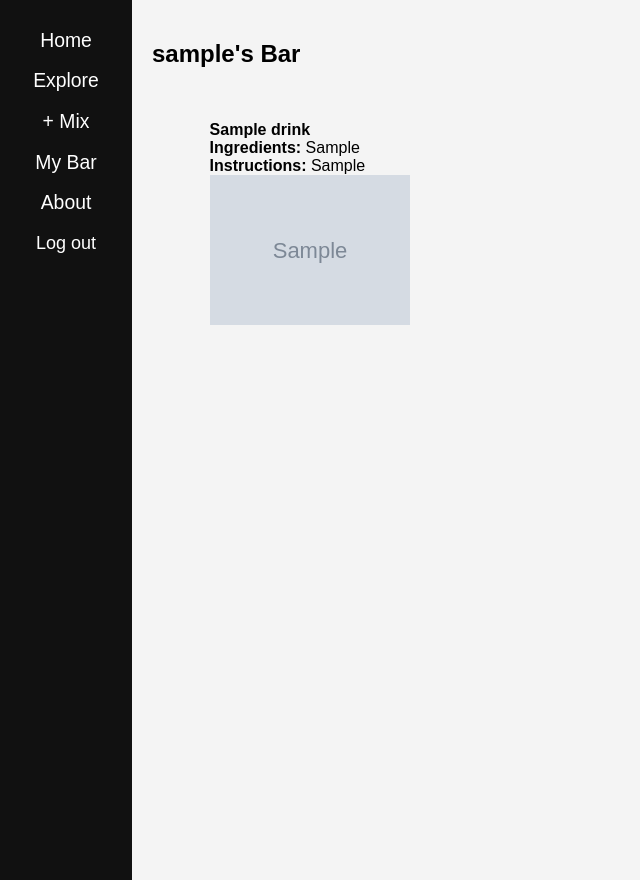
After one commit to anubisrises101/BarrellnBlend, a Django app: page /bar/ in a window 1280 px wide. The commit adds this page. Shown: the whole page, without its empty margins (0-640 px from the left). Run offline with Django 5.2, Linux system fonts and the light colour scheme; a user stored in the database is signed in; tables that the repository leaves empty hold one stand-in row (values such as "Sample post"); grey boxes marked "Sample" are stand-in pictures.

Commit message:
add detail page and bar page and create add to bar functionality and add regenerate drink button

```diff
--- a/main_app/models.py
+++ b/main_app/models.py
@@ -16,7 +16,7 @@ class Drink(models.Model):
     instructions = models.TextField()
     # garnish = models.TextField()
     img_url = models.URLField(max_length=300, blank=True, null=True)
-    user = models.ForeignKey(User, on_delete=models.CASCADE)
+    user = models.ForeignKey(User, related_name='drinks_in_bar', on_delete=models.CASCADE)
 
     def __str__(self):
         return f"{self.name} ({self.id})"
--- a/main_app/templates/base.html
+++ b/main_app/templates/base.html
@@ -29,8 +29,9 @@
       <ul>
         {% if user.is_authenticated %}
           <li><a href="{% url 'home' %}">Home</a></li>
-          <li><a href="{% url 'generate_drink' %}">+ Mix!</a></li>
           <li><a href="{% url 'all_drinks' %}">Explore</a></li>
+          <li><a href="{% url 'generate_drink' %}">+ Mix</a></li>
+          <li><a href="{% url 'bar' %}">My Bar</a></li>
           <li><a href="{% url 'about' %}">About</a></li>
           <li>
             <form id="logout-form" method="post" action="{% url 'logout' %}">
--- a/main_app/templates/drinks/all_drinks.html
+++ b/main_app/templates/drinks/all_drinks.html
@@ -1,5 +1,5 @@
 {% extends 'base.html' %} {% load static %} {% block head %}
-<link rel="stylesheet" href="{% static 'css/cats/cat-index.css' %}" />
+<link rel="stylesheet" href="{% static 'css/base.css' %}" />
 {% endblock %} {% block content %} {% if error %}
 <p style="color: red">{{ error }}</p>
 {% endif %}
@@ -10,7 +10,7 @@
   <ul>
     {% for drink in drinks %}
     <li>
-      <strong>{{ drink.name }}</strong><br />
+      <a href="{% url 'drink_detail' drink.id %}"><strong>{{ drink.name }}</strong></a><br />
     </li>
     {% endfor %}
   </ul>
--- /dev/null
+++ b/main_app/templates/drinks/bar.html
@@ -0,0 +1,20 @@
+{% extends 'base.html' %} {% load static %} {% block head %}
+<link rel="stylesheet" href="{% static 'css/drinks/generate_drink.css' %}" />
+{% endblock %} {% block content %} {% if error %}
+<p style="color: red">{{ error }}</p>
+{% endif %}
+
+  <h2>{{ request.user.username }}'s Bar</h2>
+  <ul>
+    {% for drink in user.drinks_in_bar.all %}
+      <li>
+        <strong>{{ drink.name }}</strong><br>
+        <strong>Ingredients:</strong> {{ drink.ingredients|safe }}<br>
+        <strong>Instructions:</strong> {{ drink.instructions|safe }}<br>
+        {% if drink.img_url %}
+          <img src="{{ drink.img_url }}" alt="{{ drink.name }}" style="max-width: 200px;">
+        {% endif %}
+      </li>
+    {% endfor %}
+  </ul>
+{% endblock %}
--- a/main_app/urls.py
+++ b/main_app/urls.py
@@ -8,4 +8,7 @@ urlpatterns = [
     path('accounts/login/', views.LoginView.as_view(), name='login'),
     path('generate_drink/', views.generate_drink, name='generate_drink'),
     path('drinks/', views.drink_index, name='all_drinks'),
+    path('add_to_bar/', views.add_to_bar, name='add_to_bar'),
+    path('bar/', views.bar, name='bar'),
+    path('drinks/<int:drink_id>/', views.drink_detail, name='drink_detail'),
 ]
--- a/main_app/views.py
+++ b/main_app/views.py
@@ -1,4 +1,4 @@
-from django.shortcuts import render, redirect
+from django.shortcuts import render, redirect, get_object_or_404
 from django.http import JsonResponse
 from django.views.decorators.csrf import csrf_exempt
 from django.contrib.auth.views import LoginView
@@ -40,19 +40,16 @@ def signup(request):
     form = UserCreationForm()
     context = {"form": form, "error_message": error_message}
     return render(request, "signup.html", context)
-    # Same as:
-    # return render(
-    #     request,
-    #     'signup.html',
-    #     {'form': form, 'error_message': error_message}
-    # )
 
 
 def generate_drink_prompt(user_input):
     response = openai.chat.completions.create(
-        model="gpt-4o-mini",
+        model="gpt-3.5-turbo",
         messages=[
-            {"role": "system", "content": "You are a cocktail recipe creator. Your task is to create a drink recipe based on the user's ingredients."},
+            {
+                "role": "system",
+                "content": "You are a cocktail recipe creator. Your task is to create a drink recipe based on the user's ingredients.",
+            },
             {
                 "role": "user",
                 "content": f"Create a cocktail using only: {user_input}. Render a picture, the drink name, ingredients, instructions. Please use complete sentences.",
@@ -60,7 +57,6 @@ def generate_drink_prompt(user_input):
         ],
         max_tokens=150,
     )
-    print(response)
     return response.choices[0].message.content.strip()
 
 
@@ -70,26 +66,35 @@ def generate_drink(request):
         user_ingredients = request.POST.get("ingredients")
         if user_ingredients:
             drink_recipe = generate_drink_prompt(user_ingredients)
-            # potentially remove markdown text
-            drink_recipe = drink_recipe.replace("**", "").replace("*", "").replace("#", "").replace("##", "").replace("###", "").replace("####", "").replace("#####", "").replace("######", "").replace(">", "").replace("Ingredients:", "").replace("Instructions:", "").replace("Cocktail name:", "").replace("Cocktail Name:", "").replace("Drink Name:", "")
+            drink_recipe = (
+                drink_recipe.replace("**", "")
+                .replace("*", "")
+                .replace("#", "")
+                .replace("##", "")
+                .replace("###", "")
+                .replace("####", "")
+                .replace("#####", "")
+                .replace("######", "")
+                .replace(">", "")
+                .replace("Ingredients:", "")
+                .replace("Instructions:", "")
+                .replace("Cocktail name:", "")
+                .replace("Cocktail Name:", "")
+                .replace("Drink Name:", "")
+            )
             drink_recipe = re.sub(r"\d+\. ", "<br>🍸 ", drink_recipe)
             drink_recipe = re.sub(r"- ", "<br>📍 ", drink_recipe)
-
-            # drink_recipe.replace(r"\d+\. ", "<br><br><br>")
             recipe_parts = drink_recipe.split("\n\n")
             recipe_name = recipe_parts[0] if len(recipe_parts) > 0 else ""
             recipe_ingredients = recipe_parts[1] if len(recipe_parts) > 1 else ""
             recipe_instructions = recipe_parts[2] if len(recipe_parts) > 2 else ""
-            recipe_img_url = recipe_parts[3] if len(recipe_parts) > 3 else ""
 
-            drink = Drink.objects.create(
+            drink = Drink(
                 name=recipe_name,
                 ingredients=recipe_ingredients,
                 instructions=recipe_instructions,
-                img_url=recipe_img_url,
-                user=request.user,
             )
-            return redirect("generate_drink")
+            return render(request, "drinks/drink_detail.html", {"drink": drink})
         else:
             return render(
                 request,
@@ -101,6 +106,26 @@ def generate_drink(request):
         return render(request, "drinks/generate_drink.html", {"drinks": drinks})
 
 
+def drink_detail(request, drink_id):
+    drink = get_object_or_404(Drink, id=drink_id)
+    return render(request, "drinks/drink_detail.html", {"drink": drink})
+
+
 def drink_index(request):
     drinks = Drink.objects.all()
     return render(request, "drinks/all_drinks.html", {"drinks": drinks})
+
+
+def add_to_bar(request):
+    Drink.objects.create(
+        name=request.POST["name"],
+        ingredients=request.POST["ingredients"],
+        instructions=request.POST["instructions"],
+        user=request.user,
+    )
+    return redirect("bar")
+
+
+def bar(request):
+    drinks = Drink.objects.filter(user=request.user)
+    return render(request, "drinks/bar.html", {"drinks": drinks})
```
Also changed, not shown: main_app/templates/drinks/drink_detail.html (added, +20 -0 lines), main_app/templates/drinks/generate_drink.html (+17 -12 lines).
